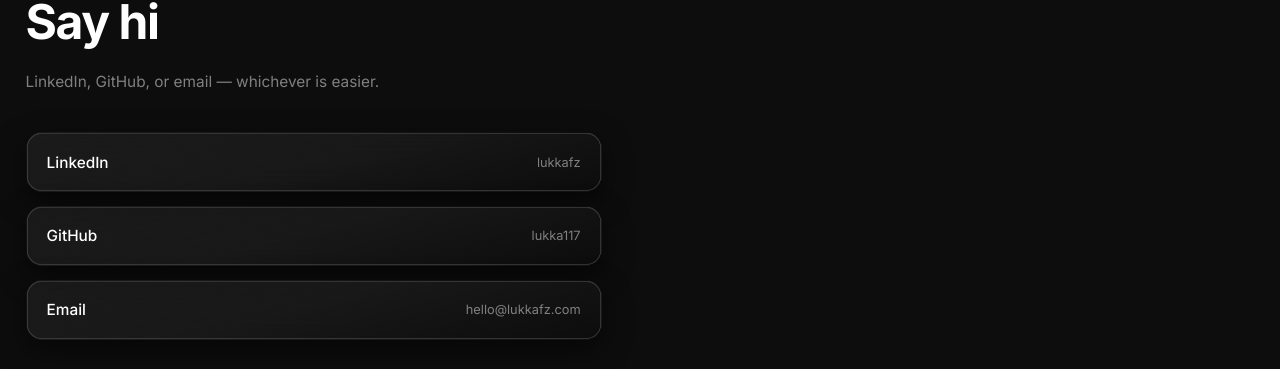
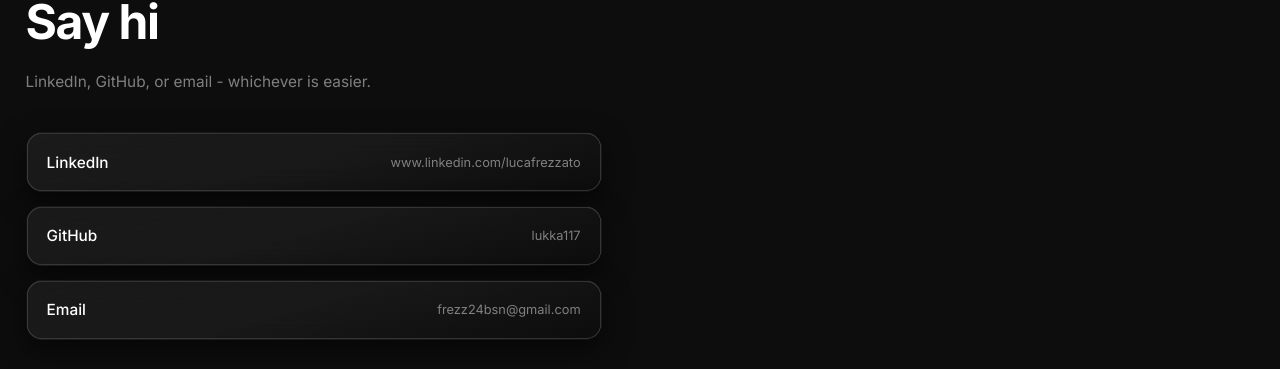
Before and after one commit to lukka117/personalwebsite, a Vue app: page /contact in a window 1280 px wide. Shown: the part 489-858 px from the top of the page. Built offline with nearby package versions, Linux system fonts and the light colour scheme.

Commit message:
refactor: standardize comment formatting in CSS and update text in various files for consistency

```diff
--- a/src/components/motion/Reveal.vue
+++ b/src/components/motion/Reveal.vue
@@ -67,7 +67,7 @@ onMounted(async () => {
 
   observer.observe(el)
 
-  // Catch elements already in view — wait 2 frames so initial styles paint first
+  // Catch elements already in view - wait 2 frames so initial styles paint first
   const rect = el.getBoundingClientRect()
   const vh = window.innerHeight || 0
   if (rect.top < vh * 0.94 && rect.bottom > 0) {
--- a/src/data/projects.js
+++ b/src/data/projects.js
@@ -54,7 +54,7 @@ export function useLampScene(canvasRef) {
     stack: ['Vue.js', 'Node.js', 'OpenAI API', 'Firebase'],
     image: '/assets/product-comparator-demo.gif',
     description:
-      'Personal project — paste product URLs, answer a few questions, get an AI side-by-side comparison. Vue 3 frontend, Node scraper, Firebase auth. Runs locally; setup in the repo.',
+      'Personal project - paste product URLs, answer a few questions, get an AI side-by-side comparison. Vue 3 frontend, Node scraper, Firebase auth. Runs locally; setup in the repo.',
     year: '2025',
     slug: null,
     repo: 'https://github.com/lukka117/comparator',
--- a/src/data/socials.js
+++ b/src/data/socials.js
@@ -1,11 +1,11 @@
 /**
- * Contact links — LinkedIn, GitHub, email.
+ * Contact links - LinkedIn, GitHub, email.
  */
 export const socials = [
   {
     id: 'linkedin',
     label: 'LinkedIn',
-    handle: 'lukkafz',
+    handle: 'www.linkedin.com/lucafrezzato',
     href: 'https://www.linkedin.com/in/lukkafz',
   },
   {
@@ -17,7 +17,7 @@ export const socials = [
   {
     id: 'email',
     label: 'Email',
-    handle: 'hello@lukkafz.com',
+    handle: 'frezz24bsn@gmail.com',
     href: 'mailto:hello@lukkafz.com',
   },
 ]
--- a/src/views/ContactView.vue
+++ b/src/views/ContactView.vue
@@ -8,7 +8,7 @@ import { socials } from '@/data/socials'
       <p class="dev-page__eyebrow">Contact</p>
       <h1 class="contact-page__title">Say hi</h1>
       <p class="contact-page__lead">
-        LinkedIn, GitHub, or email — whichever is easier.
+        LinkedIn, GitHub, or email - whichever is easier.
       </p>
     </header>
 
```
Also changed, not shown: src/assets/main.css (+14 -14 lines).
